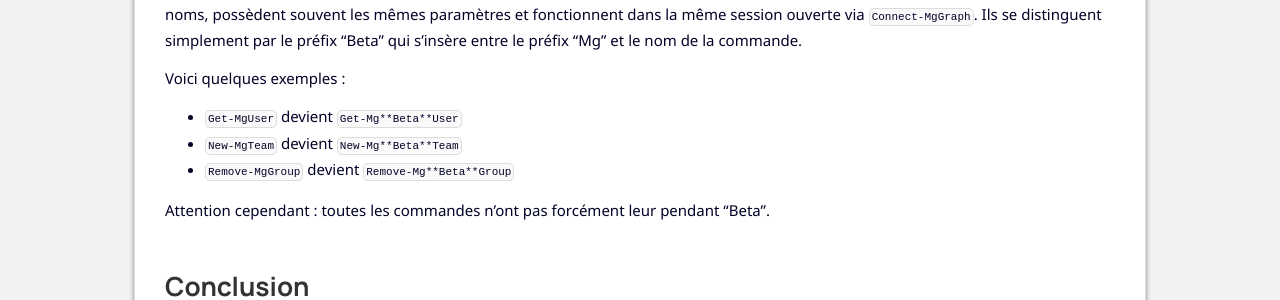
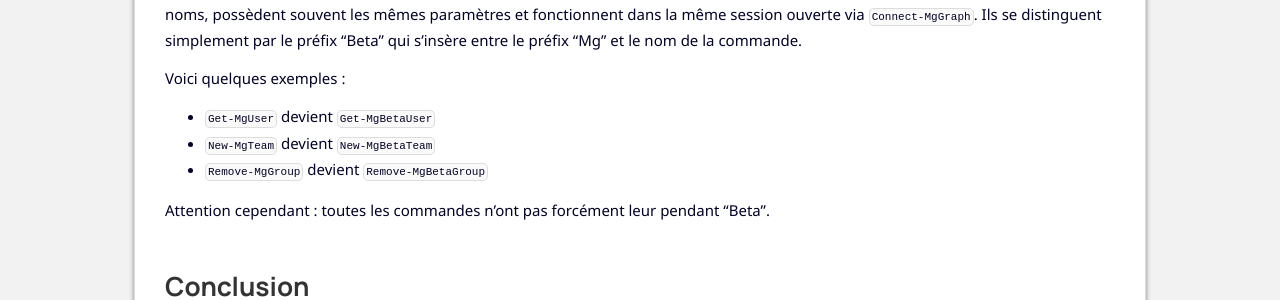
Before and after one commit to leobouard/leobouard.github.io, a Jekyll site: the page built from _posts/2023-09-17-cours-msgraph-004.md, in a window 1280 px wide and 900 px high, scrolled down 5429 px. Shown: the part 348-648 px from the top of the window. Built offline with Jekyll 4.4.1, drawn with Linux system fonts in a browser that asks for light colours; nearby versions of some CDN libraries; some web fonts are replaced.

Commit message:
Update 2023-09-17-cours-msgraph-004.md

```diff
--- a/_posts/2023-09-17-cours-msgraph-004.md
+++ b/_posts/2023-09-17-cours-msgraph-004.md
@@ -226,9 +226,9 @@ Les commandes issues des modules Beta fonctionnent de la même manière que ceux
 
 Voici quelques exemples :
 
-- `Get-MgUser` devient `Get-Mg**Beta**User`
-- `New-MgTeam` devient `New-Mg**Beta**Team`
-- `Remove-MgGroup` devient `Remove-Mg**Beta**Group`
+- `Get-MgUser` devient `Get-MgBetaUser`
+- `New-MgTeam` devient `New-MgBetaTeam`
+- `Remove-MgGroup` devient `Remove-MgBetaGroup`
 
 Attention cependant : toutes les commandes n'ont pas forcément leur pendant "Beta".
 
```
